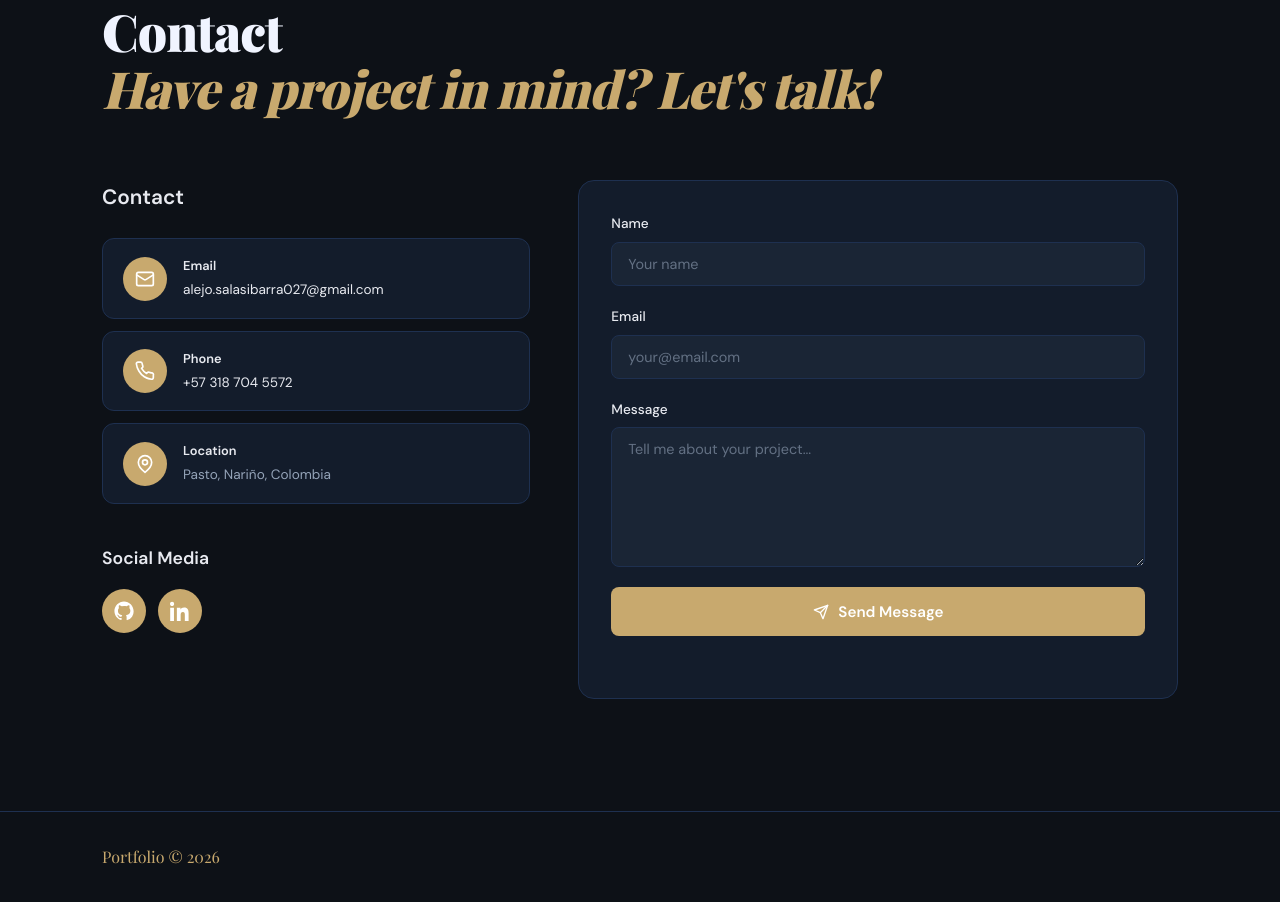
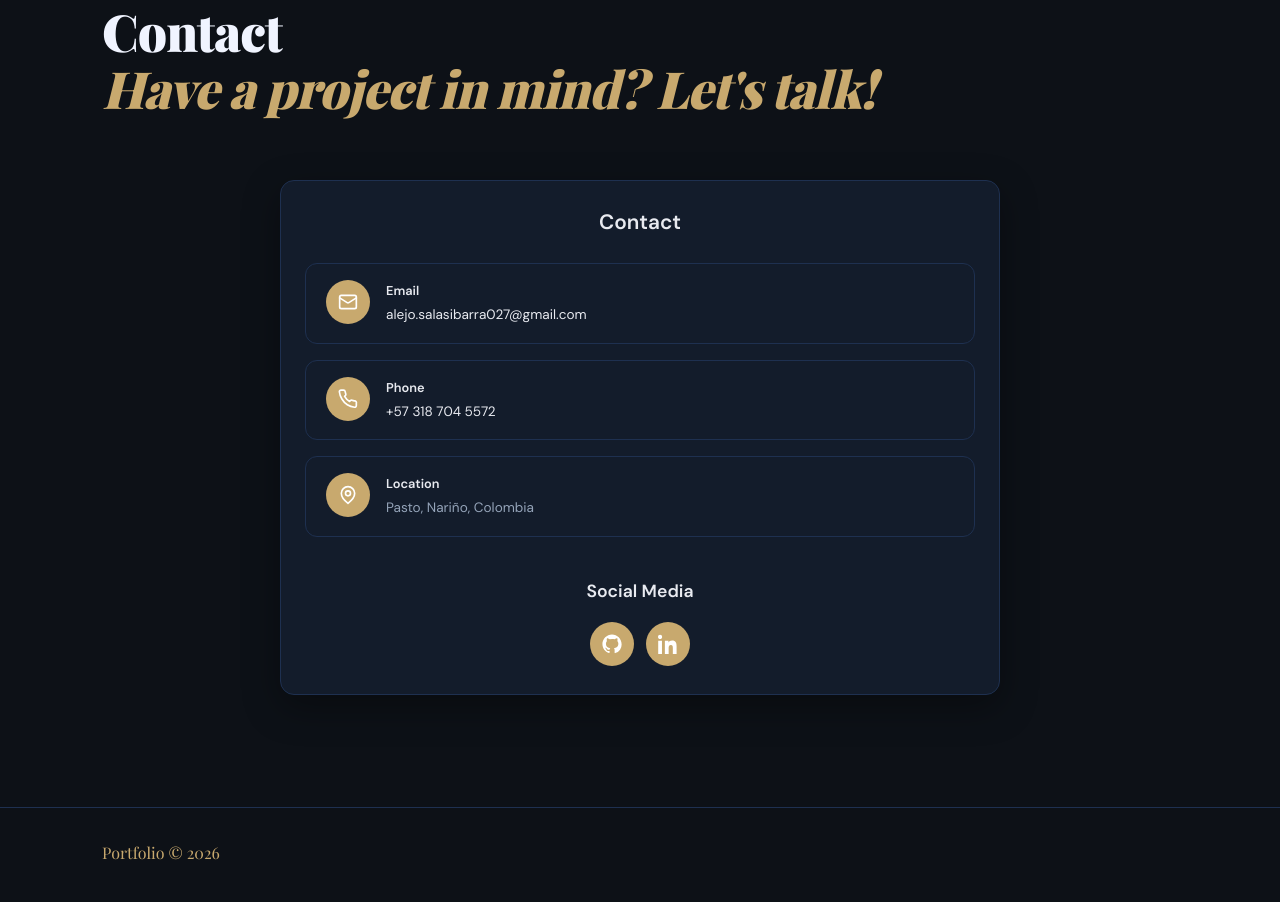
Before and after one commit to DavidSalas0273/Portafolio-Segundo-Momento, a website: page portafolio/index.html in a window 1280 px wide. Shown: the part 6480-7382 px from the top of the page. Drawn offline with nearby package versions, Linux system fonts and the light colour scheme; a web font is replaced by a local one.

Commit message:
Cambio en el contacto

```diff
--- a/portafolio/css/style.css
+++ b/portafolio/css/style.css
@@ -791,6 +791,40 @@ em { font-style: italic; font-family: var(--serif); color: var(--accent); }
   gap: 0.75rem;
 }
 
+/* ================================
+   Contact panel centered & styled
+   ================================ */
+/* When the contact layout contains only the left column, center it and make it a card */
+.contact-layout > .contact-left {
+  grid-column: 1 / -1;
+  justify-self: center;
+  max-width: 720px;
+  width: 100%;
+}
+
+.contact-left {
+  background: var(--surface);
+  border: 1px solid var(--border);
+  border-radius: 14px;
+  padding: 1.5rem 1.5rem 1.75rem;
+  box-shadow: 0 12px 36px rgba(0,0,0,0.35);
+}
+
+.contact-left-title { text-align: center; }
+.contact-info-list { gap: 1rem; }
+.contact-info-item { align-items: flex-start; }
+.ci-icon-wrap { background: linear-gradient(135deg, var(--accent), var(--accent2)); color: #fff; }
+.ci-label { color: var(--text); }
+.ci-value { color: var(--text); }
+.contact-social-title { text-align: center; margin-top: 0.8rem; }
+.contact-social-links { justify-content: center; }
+.ci-social { width:44px; height:44px; border-radius:8px; }
+
+@media (max-width: 860px) {
+  .contact-left { padding: 1rem; border-radius: 12px; }
+  .contact-layout > .contact-left { max-width: 100%; }
+}
+
 .ci-social {
   width: 44px;
   height: 44px;
--- a/portafolio/index.html
+++ b/portafolio/index.html
@@ -459,27 +459,7 @@
           </div>
         </div>
 
-        <!-- Columna derecha: formulario -->
-        <div class="contact-form-wrap">
-          <div class="contact-form-card">
-            <div class="cf-field">
-              <label class="cf-label" for="cf-name">Name</label>
-              <input class="cf-input" id="cf-name" type="text" placeholder="Your name" autocomplete="name">
-            </div>
-            <div class="cf-field">
-              <label class="cf-label" for="cf-email">Email</label>
-              <input class="cf-input" id="cf-email" type="email" placeholder="your@email.com" autocomplete="email">
-            </div>
-            <div class="cf-field">
-              <label class="cf-label" for="cf-msg">Message</label>
-              <textarea class="cf-input cf-textarea" id="cf-msg" placeholder="Tell me about your project..." rows="6"></textarea>
-            </div>
-            <button class="cf-submit" type="button">
-              <svg width="16" height="16" viewBox="0 0 24 24" fill="none" stroke="currentColor" stroke-width="2" stroke-linecap="round" stroke-linejoin="round"><path d="m22 2-7 20-4-9-9-4Z"/><path d="M22 2 11 13"/></svg>
-              Send Message
-            </button>
-          </div>
-        </div>
+        <!-- Columna derecha: formulario (removida) -->
 
     </div>
   </div>
```
Also changed, not shown: 1 other file.
